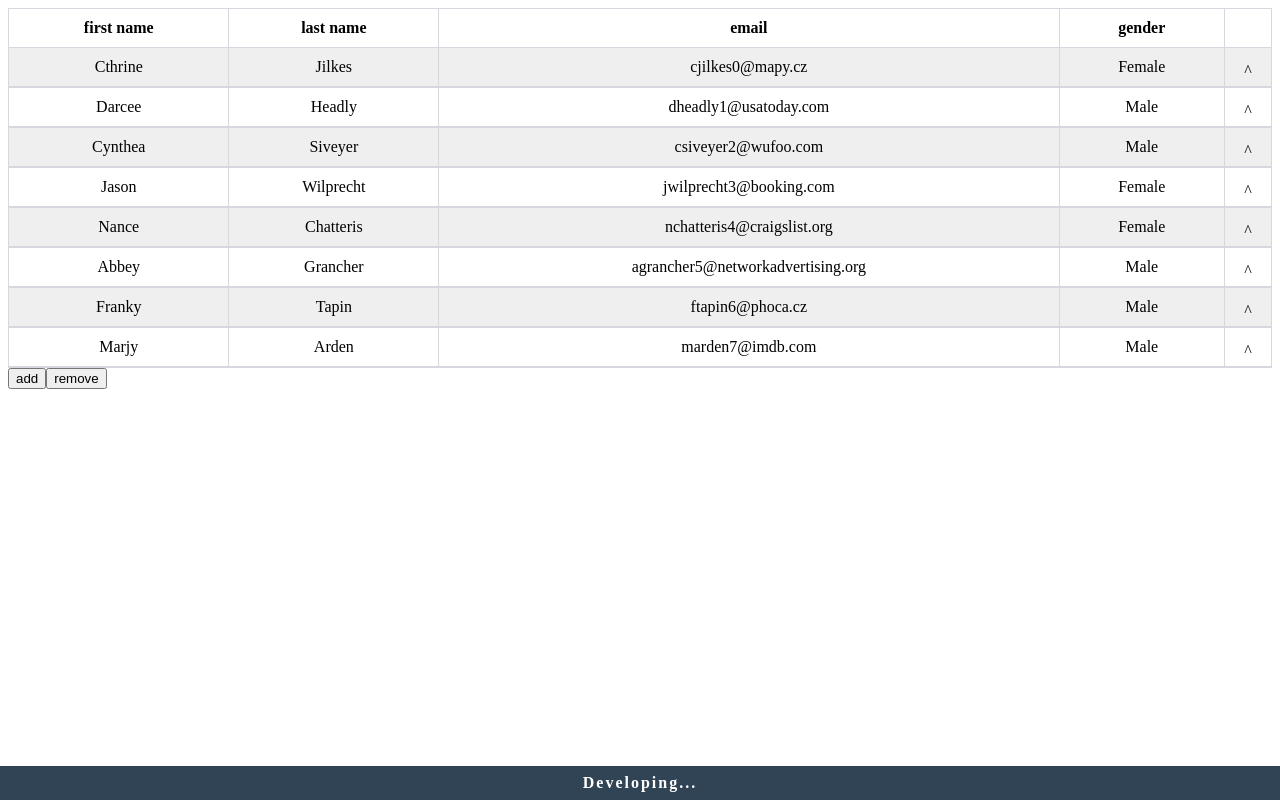
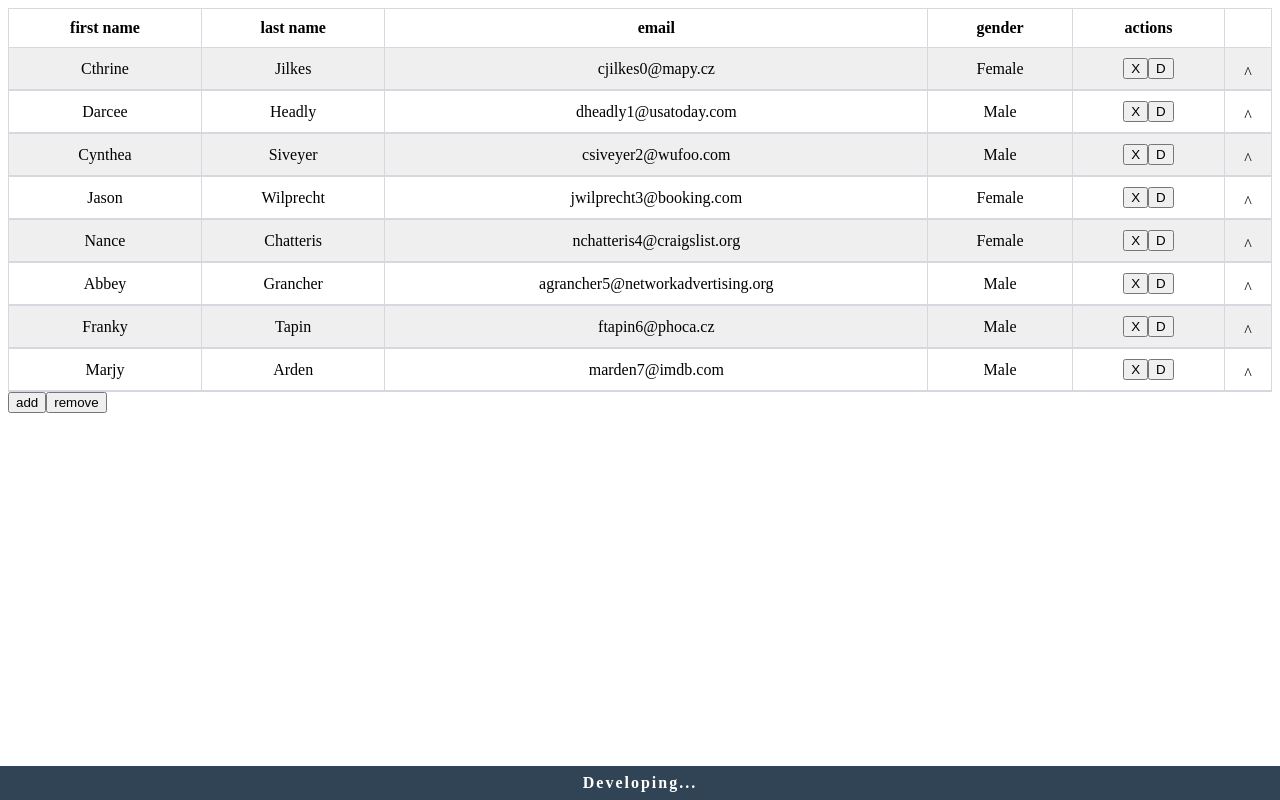
Before and after one commit to Abdulaziz5h/a-v-datatable, a Vue app in the folder vue-datatable/: page / in a window 1280 px wide. Built offline with nearby package versions, Linux system fonts and the light colour scheme.

Commit message:
update -- row delete, details

```diff
--- a/vue-datatable/src/App.vue
+++ b/vue-datatable/src/App.vue
@@ -11,6 +11,8 @@
                 classes="borderd cell-borderd striped"
                 :reduce="item => item.id"
                 ref="table"
+                @remove="log"
+                @details="log"
             >
                 <!-- select1 => :reduce="(item) => item.id" -->
                 <!-- select2 => :reduce="(item) => ({id: item.id, first_name:
@@ -110,6 +112,9 @@ export default {
         };
     },
     methods: {
+        log(a) {
+            console.log(a);
+        },
         removeItem() {
             this.$refs.table.remove(5);
         },
--- a/vue-datatable/src/fake-data/table-rows.js
+++ b/vue-datatable/src/fake-data/table-rows.js
@@ -8,31 +8,31 @@ export const rows = [
         cars: [
             {
                 id: 1,
-                make: "GMC",
+                make: "GMC 1",
                 model: "Yukon Denali",
                 modelYear: 2006
             },
             {
                 id: 2,
-                make: "Mitsubishi",
-                model: "Diamante",
+                make: "Mitsubishi 2",
+                model: "Diamante 2",
                 modelYear: 1995
             },
             {
                 id: 3,
-                make: "Ford",
-                model: "Explorer",
+                make: "Ford 3",
+                model: "Explorer 3",
                 modelYear: 1992
             },
             {
                 id: 4,
-                make: "Dodge",
-                model: "Caravan",
+                make: "Dodge 4",
+                model: "Caravan 5",
                 modelYear: 1985
             },
             {
                 id: 5,
-                make: "Ford",
+                make: "Ford 5",
                 model: "LTD Crown Victoria",
                 modelYear: 1991
             }
@@ -55,31 +55,31 @@ export const rows = [
         cars: [
             {
                 id: 6,
-                make: "GMC",
+                make: "GMC 1",
                 model: "Yukon Denali",
                 modelYear: 2006
             },
             {
                 id: 7,
-                make: "Mitsubishi",
+                make: "Mitsubishi 2",
                 model: "Diamante",
                 modelYear: 1995
             },
             {
                 id: 8,
-                make: "Ford",
+                make: "Ford 3",
                 model: "Explorer",
                 modelYear: 1992
             },
             {
                 id: 9,
-                make: "Dodge",
+                make: "Dodge 4",
                 model: "Caravan",
                 modelYear: 1985
             },
             {
                 id: 10,
-                make: "Ford",
+                make: "Ford 5",
                 model: "LTD Crown Victoria",
                 modelYear: 1991
             }
@@ -94,13 +94,13 @@ export const rows = [
         cars: [
             {
                 id: 11,
-                make: "GMC",
+                make: "GMC 1",
                 model: "Yukon Denali",
                 modelYear: 2006
             },
             {
                 id: 12,
-                make: "Mitsubishi",
+                make: "Mitsubishi 2",
                 model: "Diamante",
                 modelYear: 1995
             }
@@ -115,19 +115,19 @@ export const rows = [
         cars: [
             {
                 id: 13,
-                make: "GMC",
+                make: "GMC 1",
                 model: "Yukon Denali",
                 modelYear: 2006
             },
             {
                 id: 14,
-                make: "Mitsubishi",
+                make: "Mitsubishi 2",
                 model: "Diamante",
                 modelYear: 1995
             },
             {
                 id: 15,
-                make: "Ford",
+                make: "Ford 3",
                 model: "Explorer",
                 modelYear: 1992
             }
@@ -142,67 +142,67 @@ export const rows = [
         cars: [
             {
                 id: 16,
-                make: "GMC",
+                make: "GMC 1",
                 model: "Yukon Denali",
                 modelYear: 2006
             },
             {
                 id: 17,
-                make: "Mitsubishi",
+                make: "Mitsubishi 2",
                 model: "Diamante",
                 modelYear: 1995
             },
             {
                 id: 18,
-                make: "Ford",
+                make: "Ford 3",
                 model: "Explorer",
                 modelYear: 1992
             },
             {
                 id: 19,
-                make: "Dodge",
+                make: "Dodge 4",
                 model: "Caravan",
                 modelYear: 1985
             },
             {
                 id: 20,
-                make: "GMC",
+                make: "GMC 5",
                 model: "Yukon Denali",
                 modelYear: 2006
             },
             {
                 id: 21,
-                make: "Mitsubishi",
+                make: "Mitsubishi 6",
                 model: "Diamante",
                 modelYear: 1995
             },
             {
                 id: 22,
-                make: "Ford",
+                make: "Ford 7",
                 model: "Explorer",
                 modelYear: 1992
             },
             {
                 id: 23,
-                make: "Dodge",
+                make: "Dodge 8",
                 model: "Caravan",
                 modelYear: 1985
             },
             {
                 id: 24,
-                make: "GMC",
+                make: "GMC 9",
                 model: "Yukon Denali",
                 modelYear: 2006
             },
             {
                 id: 25,
-                make: "Mitsubishi",
+                make: "Mitsubishi 10",
                 model: "Diamante",
                 modelYear: 1995
             },
             {
                 id: 26,
-                make: "Ford",
+                make: "Ford 11",
                 model: "Explorer",
                 modelYear: 1992
             }
@@ -217,13 +217,13 @@ export const rows = [
         cars: [
             {
                 id: 27,
-                make: "GMC",
+                make: "GMC 1",
                 model: "Yukon Denali",
                 modelYear: 2006
             },
             {
                 id: 28,
-                make: "Mitsubishi",
+                make: "Mitsubishi 2",
                 model: "Diamante",
                 modelYear: 1995
             }
@@ -238,7 +238,7 @@ export const rows = [
         cars: [
             {
                 id: 30,
-                make: "Ford",
+                make: "Ford 1",
                 model: "LTD Crown Victoria",
                 modelYear: 1991
             }
@@ -262,6 +262,10 @@ export const headers = [
     {
         label: "gender",
         value: "gender"
+    },
+    {
+        label: "actions",
+        value: "actions"
     }
 ];
 
@@ -277,5 +281,9 @@ export const subHeaders = [
     {
         label: "سنة الموديل",
         value: "modelYear"
+    },
+    {
+        label: "actions",
+        value: "actions"
     }
 ];
--- a/vue-datatable/src/main.js
+++ b/vue-datatable/src/main.js
@@ -1,8 +1,8 @@
 import Vue from "vue";
 import App from "./App.vue";
-import VueCompositionAPI from '@vue/composition-api'
+import VueCompositionAPI from "@vue/composition-api";
 
-Vue.use(VueCompositionAPI)
+Vue.use(VueCompositionAPI);
 require("./assets/main.scss");
 Vue.config.productionTip = false;
 
--- a/vue-datatable/src/vue-datatable/vue-datatable-components/vue-datatable-body-row.vue
+++ b/vue-datatable/src/vue-datatable/vue-datatable-components/vue-datatable-body-row.vue
@@ -23,7 +23,21 @@
             :argkey="key"
             :value="td"
         >
-            <td @click="change(row)" :key="index">
+            <td :key="index" v-if="key == 'actions'">
+                <slot name="row-td.actions" :tr="row">
+                    <slot name="remove">
+                        <button @click="remove">
+                            X
+                        </button>
+                    </slot>
+                    <slot name="details">
+                        <button @click="details">
+                            D
+                        </button>
+                    </slot>
+                </slot>
+            </td>
+            <td @click="change(row)" :key="index" v-else>
                 <slot :name="'row-td.' + key" :value="td">
                     {{ td }}
                 </slot>
@@ -63,6 +77,12 @@ export default {
         },
         selectRow() {
             this.$emit("changeCheckbox");
+        },
+        remove() {
+            this.$emit("remove");
+        },
+        details() {
+            this.$emit("details", this.row);
         }
     }
 };
--- a/vue-datatable/src/vue-datatable/vue-datatable.vue
+++ b/vue-datatable/src/vue-datatable/vue-datatable.vue
@@ -47,7 +47,6 @@
                                 :rowIndex="index"
                                 :selectOptions="selectOptions"
                                 :key="index"
-                                @changeCheckbox="changeCheckbox(row)"
                                 :collapseOptoins="collapseOptoins"
                                 :isCollapse="collapseOptoins.enable"
                                 :headerStatus="
@@ -57,6 +56,9 @@
                                         ? 1
                                         : 0
                                 "
+                                @changeCheckbox="changeCheckbox(row)"
+                                @remove="remove(index)"
+                                @details="details"
                             >
                                 <!-- selection input cells -->
                                 <template slot="header-select-input">
@@ -68,10 +70,29 @@
                                         :row="row"
                                     ></slot>
                                 </template>
+                                <template
+                                    slot="row-td.actions"
+                                    slot-scope="{ tr }"
+                                >
+                                    <!-- tr = row -->
+                                    <slot name="row-td.actions" :row="tr">
+                                        <template slot="remove">
+                                            <slot
+                                                name="remove"
+                                                :row="tr"
+                                            ></slot>
+                                        </template>
+                                        <template slot="details">
+                                            <slot
+                                                name="details"
+                                                :row="tr"
+                                            ></slot>
+                                        </template>
+                                    </slot>
+                                </template>
                                 <template slot="collapse-icon">
                                     <slot name="collapse-icon"></slot>
                                 </template>
-
                                 <!-- / selection input cells -->
                                 <!-- default rows rows -->
                                 <template
@@ -125,6 +146,7 @@
                                             isChild
                                             :reduce="reduce"
                                             v-model="value"
+                                            @details="details"
                                         >
                                         </vue-datatable>
                                     </div>
@@ -327,16 +349,21 @@ export default {
             }
             this.rows.unshift(obj.value);
         },
+        update() {},
         remove(index) {
             if (this.rows[index]) {
+                this.$emit("remove", this.rows[index]);
                 this.rows.splice(index, 1);
+                this.items.splice(index, 1);
             } else {
                 console.warn(
                     "item with index " + index + " is not exist in the array"
                 );
             }
         },
-        update() {}
+        details(row) {
+            this.$emit("details", row);
+        }
     }
 };
 </script>
```
